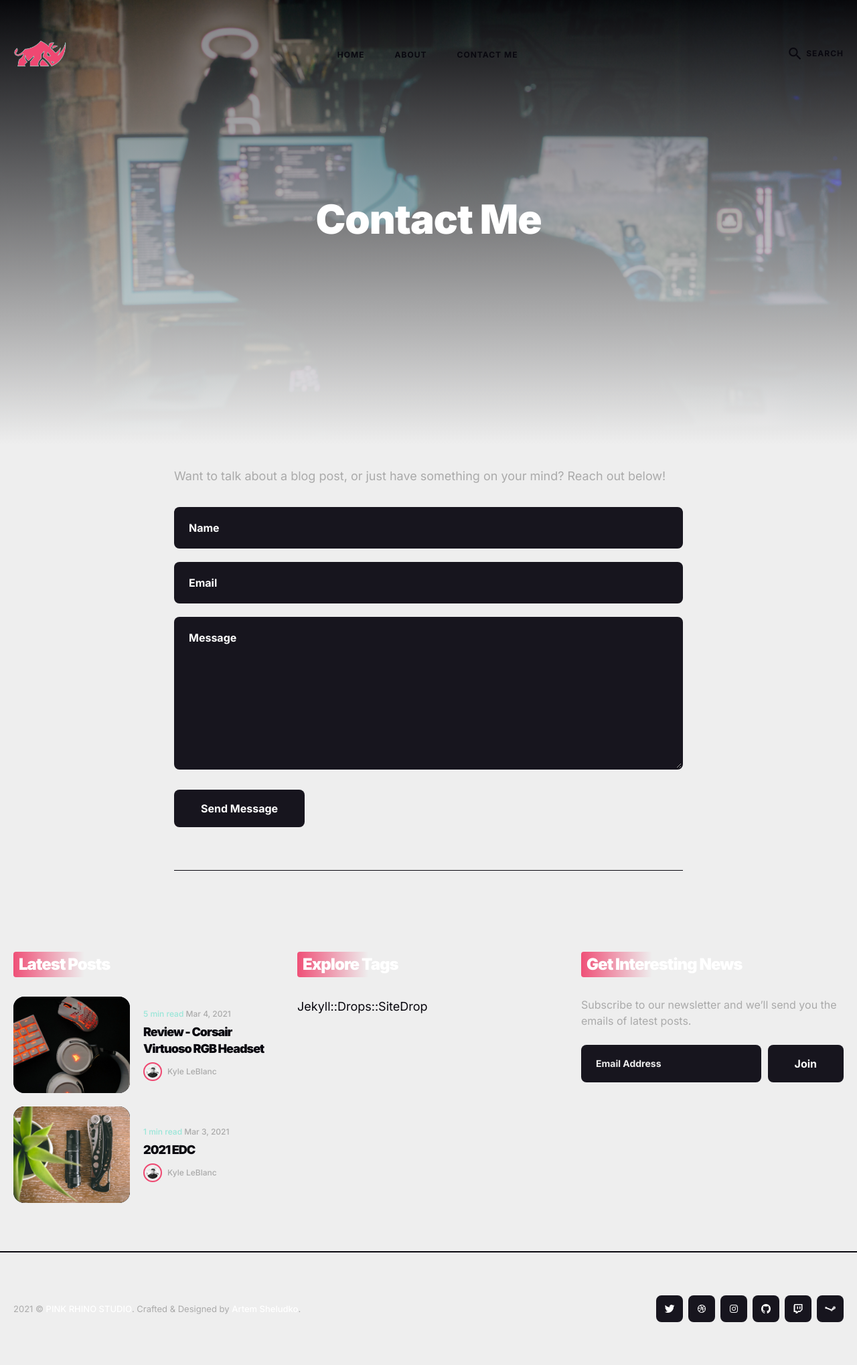
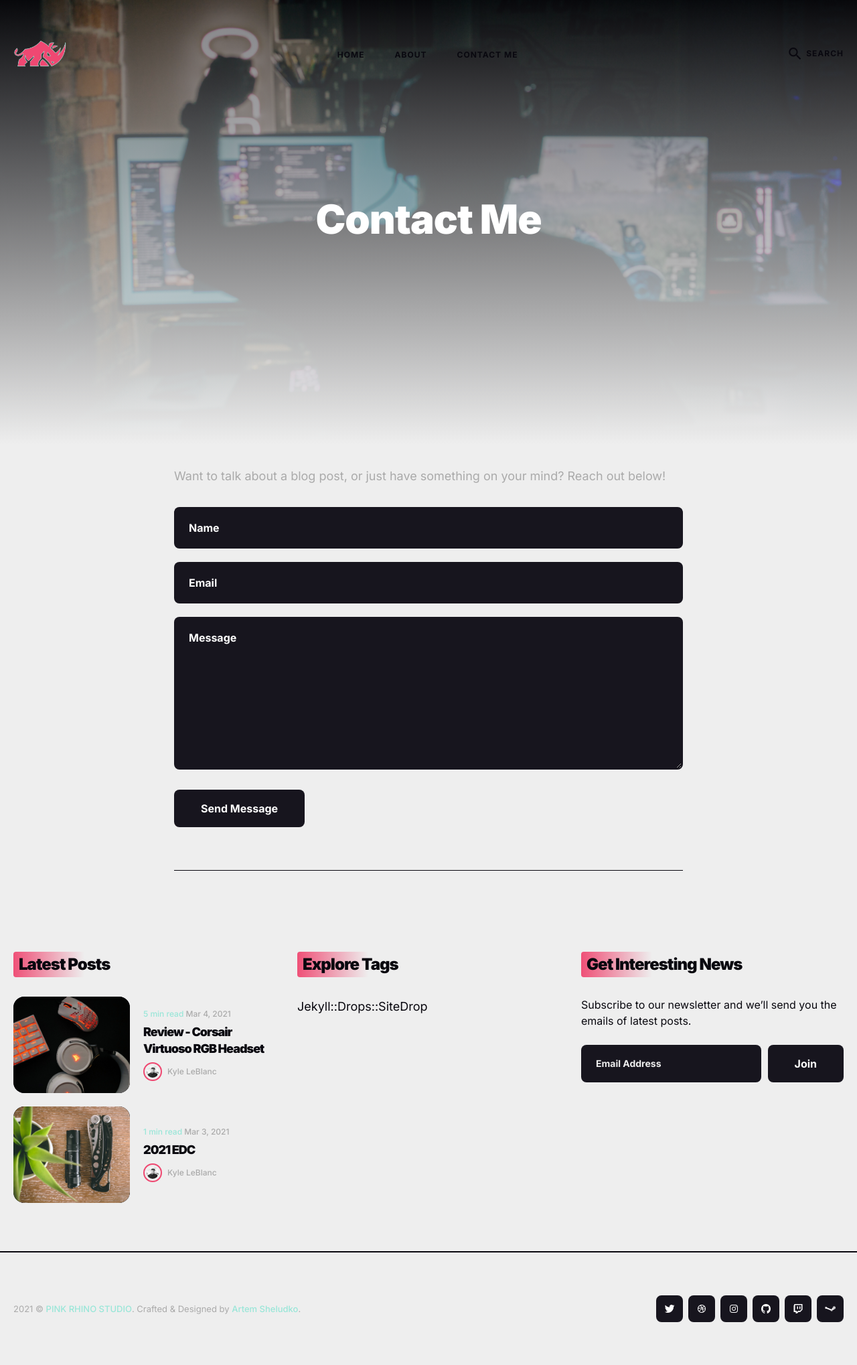
Before and after one commit to leblanck/pinkrhino, a Jekyll site: the page built from _pages/contact.html, in a window 1280 px wide. Shown: the whole page at 67% size. Built offline with Jekyll 4.4.1, drawn with Linux system fonts in a browser that asks for light colours; nearby versions of some CDN libraries.

Commit message:
theme change

```diff
--- a/_sass/3-modules/_footer.scss
+++ b/_sass/3-modules/_footer.scss
@@ -22,7 +22,7 @@
   margin-bottom: 36px;
   font-size: 24px;
   line-height: 1;
-  color: $white;
+  color: $dark;
   &::after {
     content: "";
     position: absolute;
@@ -108,7 +108,9 @@
     line-height: 10px;
     font-weight: 700;
     text-transform: capitalize;
-    border: 3px solid rgba(255,255,255,0.1);
+    // border: 3px solid rgba(255,255,255,0.1);
+    border: 3px solid;
+    border-color: $alt-brand-color;
     border-radius: 24px;
     color: $gray;
     &:hover {
@@ -124,7 +126,7 @@
   margin-bottom: 24px;
   font-size: 16px;
   line-height: 24px;
-  color: $gray;
+  color: $dark;
 }
 
 .subscribe-group-top {
@@ -193,7 +195,7 @@
   color: $gray;
   a {
     font-weight: 500;
-    color: $white;
+    color: $alt-brand-color;
     &:hover {
       color: $brand-color;
     }
```
